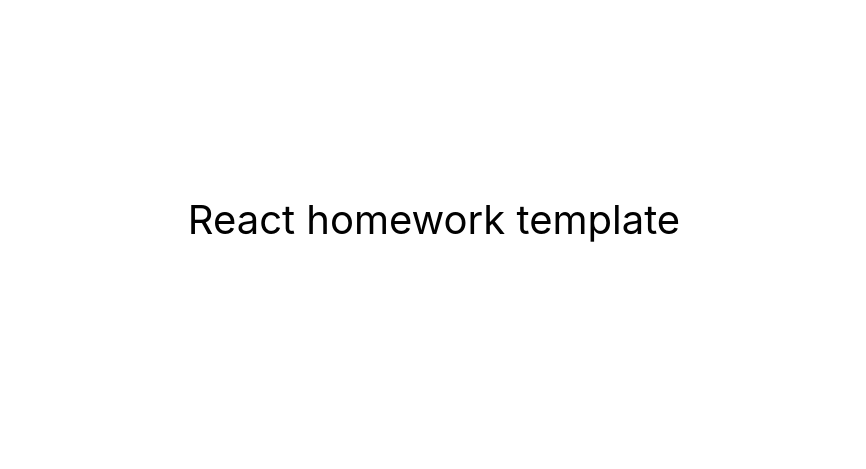
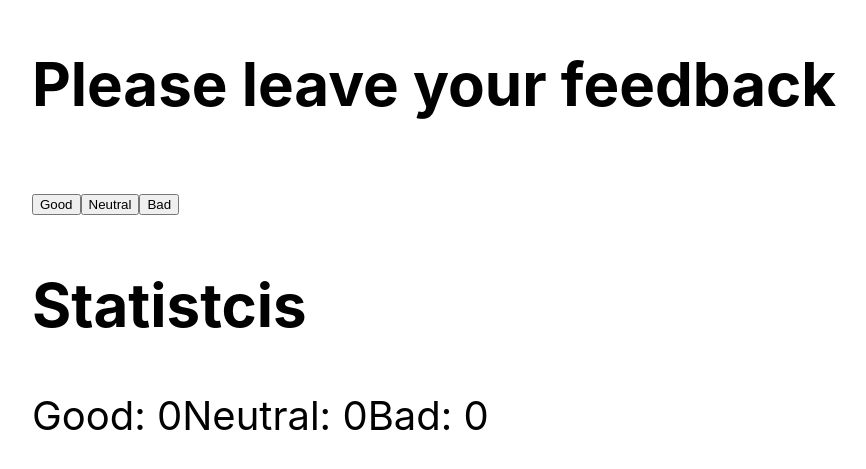
Before and after one commit to michalmazurdev/goit-react-hw-02-feedback, a React (Create React App) app: page / in a window 1280 px wide. Shown: the part 181-650 px from the top of the page, without its empty margins (206-1072 px from the left). Built offline with nearby package versions, Linux system fonts and the light colour scheme.

Commit message:
base version working

```diff
--- a/src/components/App.jsx
+++ b/src/components/App.jsx
@@ -1,3 +1,4 @@
+import Feedback from './Feedback/Feedback';
 export const App = () => {
   return (
     <div
@@ -10,7 +11,7 @@ export const App = () => {
         color: '#010101',
       }}
     >
-      React homework template
+      <Feedback />
     </div>
   );
 };
--- /dev/null
+++ b/src/components/Feedback/Feedback.jsx
@@ -0,0 +1,38 @@
+import { Component } from 'react';
+
+class Feedback extends Component {
+  state = {
+    good: 0,
+    neutral: 0,
+    bad: 0,
+  };
+  handleChange = event => {
+    const { name } = event.target;
+    this.setState({ [name]: this.state[name] + 1 });
+  };
+  render() {
+    const { good, neutral, bad } = this.state;
+
+    return (
+      <div>
+        <h2>Please leave your feedback</h2>
+        <button type="button" name="good" onClick={this.handleChange}>
+          Good
+        </button>
+        <button type="button" name="neutral" onClick={this.handleChange}>
+          Neutral
+        </button>
+        <button type="button" name="bad" onClick={this.handleChange}>
+          Bad
+        </button>
+
+        <h2>Statistcis</h2>
+        <span>Good: {good}</span>
+        <span>Neutral: {neutral}</span>
+        <span>Bad: {bad}</span>
+      </div>
+    );
+  }
+}
+
+export default Feedback;
```
Also changed, not shown: src/components/Feedback/Feedback.module.css (added).
